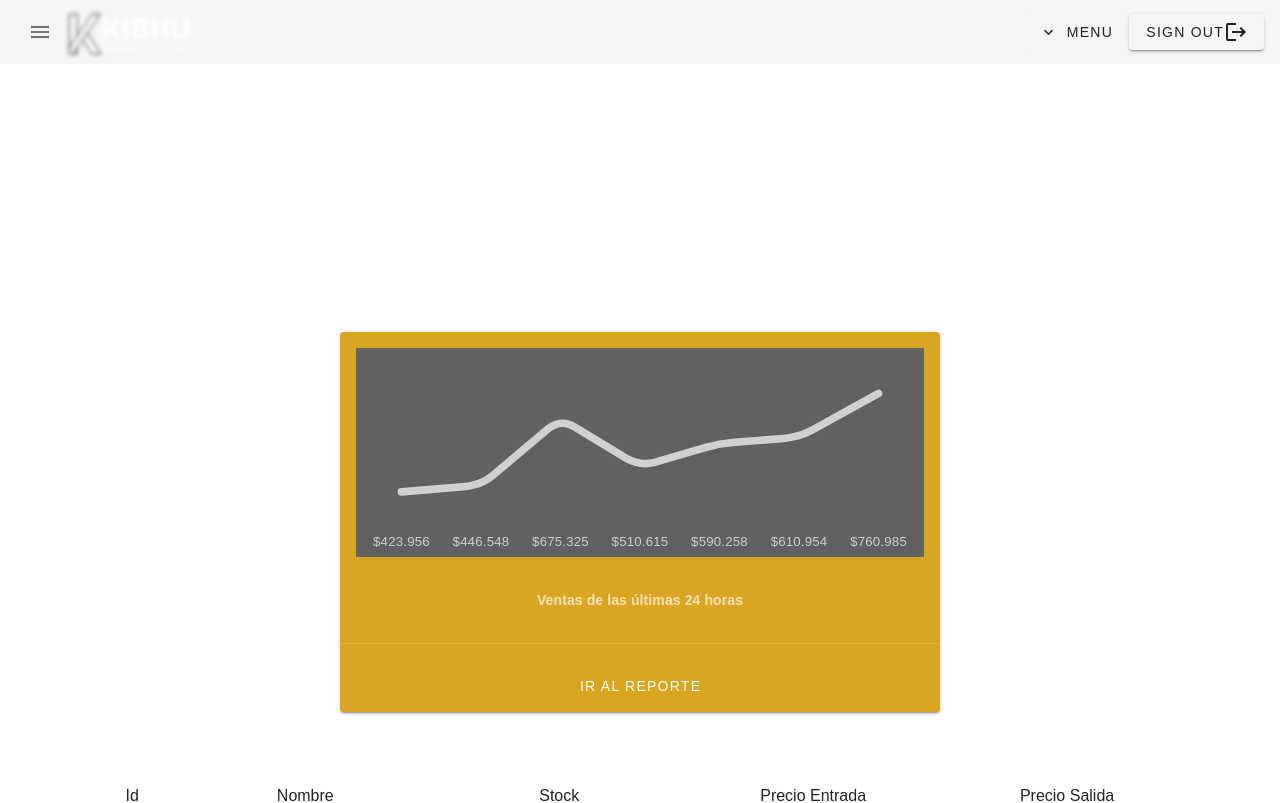
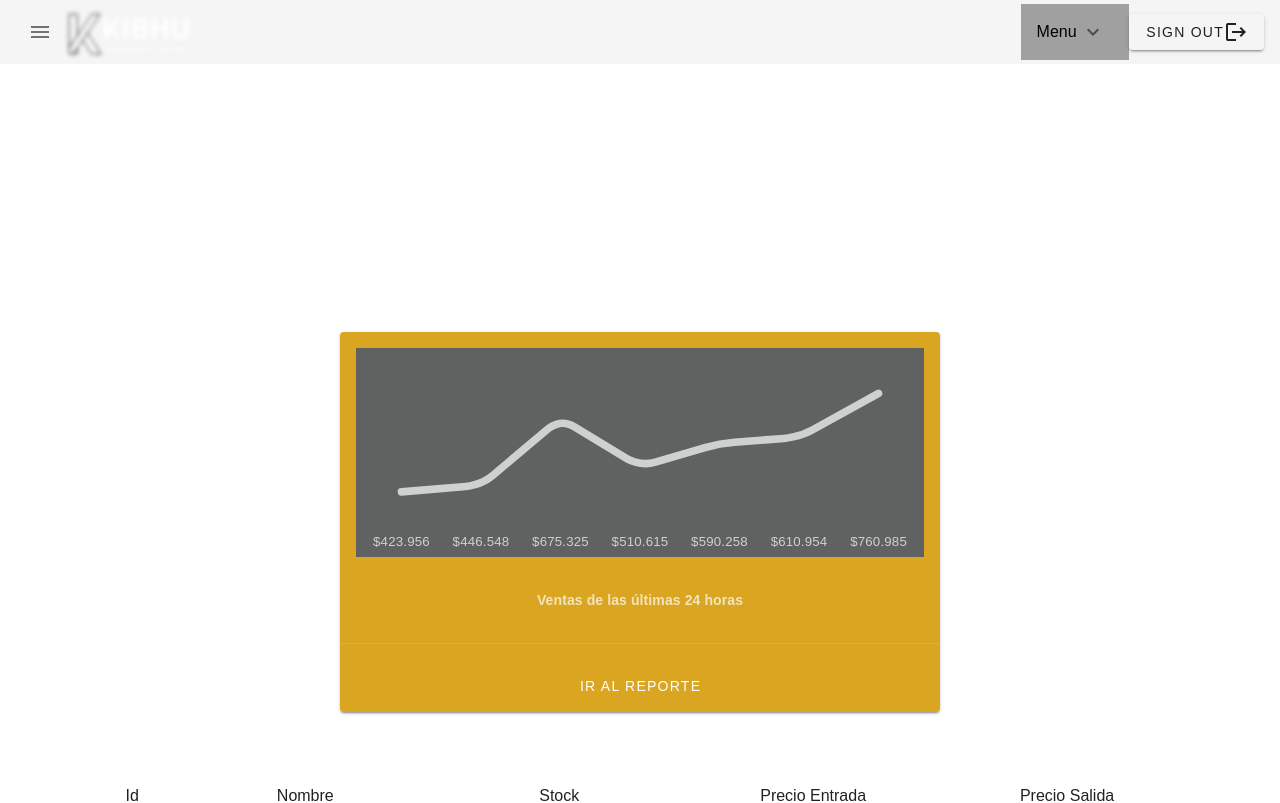
Before and after one commit to Acosticahub/VueGrupo7-18, a Vue app in the folder Frontend/kibhu/: page /appkibhu in a window 1280 px wide. Shown: the top 803 px of the page. Built offline with nearby package versions, Linux system fonts and the light colour scheme.

Commit message:
cambios totales
cambios totales

```diff
--- a/Frontend/kibhu/src/components/Aplicacion/Clientes/Clientes.vue
+++ b/Frontend/kibhu/src/components/Aplicacion/Clientes/Clientes.vue
@@ -1,4 +1,6 @@
 <template>
+    <v-main>
+        <header-app />
     <div>
         <h1>Clientes de KIBHU</h1>
         <v-btn
@@ -38,6 +40,7 @@
             </v-row>
         </v-container>
     </div>
+    </v-main>
 </template>
 
 <script>
--- a/Frontend/kibhu/src/components/Aplicacion/Clientes/NewCliente.vue
+++ b/Frontend/kibhu/src/components/Aplicacion/Clientes/NewCliente.vue
@@ -167,6 +167,7 @@ methods: {
     this.tipodeID = "";
     localStorage.idClient = id;
     localStorage.clients = JSON.stringify(clientes);
+     location.href = "/clientes"
     },
 },
 };
--- a/Frontend/kibhu/src/components/Aplicacion/HeaderApp.vue
+++ b/Frontend/kibhu/src/components/Aplicacion/HeaderApp.vue
@@ -11,7 +11,7 @@
 ></v-img>
 <v-spacer></v-spacer>
 
-    <div class="text-center">
+   <!-- <div class="text-center">
     <v-menu offset-y>
       <template v-slot:activator="{ on, attrs }">
         <v-btn
@@ -33,7 +33,19 @@
         </v-list-item>
       </v-list>
     </v-menu>
+  </div>-->
+
+  <div class="dropdown">
+
+  <button class="dropbtn">Menu <v-icon left>mdi-chevron-down</v-icon> </button>
+  <div class="dropdown-content">
+  <a style="black" href="/Appkibhu">Inicio</a>
+  <a href="/productos">Productos</a>
+  <a href="/usuarios">Usuarios</a>
+  <a href="/Clientes">Clientes</a>
+  <a href="/Proveedores">Proveedores</a>
   </div>
+</div>
 
 
 <v-btn flat link href="../../" >
@@ -92,7 +104,7 @@ export default {
             ],
             items:[
                 {icon: 'mdi-account-tie', text: 'Inicio', route:'./'},
-                {icon:'mdi-view-dashboard', text: 'Productos', route: './Productos'},
+                {icon:'mdi-view-dashboard', text: 'Productoss', route: './Productos'},
                 {icon: 'mdi-folder-settings', text: 'Clientes', route: './Clientes'},
                 {icon: 'mdi-account-tie', text: 'Proveedores', route:'./Proveedores'},
                 {icon: 'mdi-account-tie', text: 'Usuarios', route:'./Usuarios'},
@@ -107,5 +119,44 @@ export default {
 
 <style>
 
+.dropbtn {
+  background-color: #a0a0a0;
+  color: black;
+  padding: 16px;
+  font-size: 16px;
+  border: none;
+  cursor: pointer;
+}
+
+.dropdown {
+  position: relative;
+  display: inline-block;
+}
+
+.dropdown-content {
+  display: none;
+  position: absolute;
+  background-color: #f9f9f9;
+  min-width: 160px;
+  box-shadow: 0px 8px 16px 0px rgba(0,0,0,0.2);
+  z-index: 1;
+}
+
+.dropdown-content a {
+  color: black;
+  padding: 12px 16px;
+  text-decoration: none;
+  display: block;
+}
+
+.dropdown-content a:hover {background-color: #f1f1f1}
+
+.dropdown:hover .dropdown-content {
+  display: block;
+}
+
+.dropdown:hover .dropbtn {
+  background-color: #ffffff;
+}
 
 </style>
--- a/Frontend/kibhu/src/components/Aplicacion/Proveedores/NewProveedores.vue
+++ b/Frontend/kibhu/src/components/Aplicacion/Proveedores/NewProveedores.vue
@@ -145,6 +145,7 @@ methods: {
     this.email = "";
     localStorage.idSupplier = id;
     localStorage.suppliers = JSON.stringify(proveedores);
+     location.href = "/Proveedores"
     },
 },
 };
--- a/Frontend/kibhu/src/components/Aplicacion/Usuarios/NewUsuario.vue
+++ b/Frontend/kibhu/src/components/Aplicacion/Usuarios/NewUsuario.vue
@@ -145,6 +145,7 @@ methods: {
     this.email = "";
     localStorage.idUser = id;
     localStorage.users = JSON.stringify(usuarios);
+     location.href = "/usuarios"
     },
 },
 };
```
